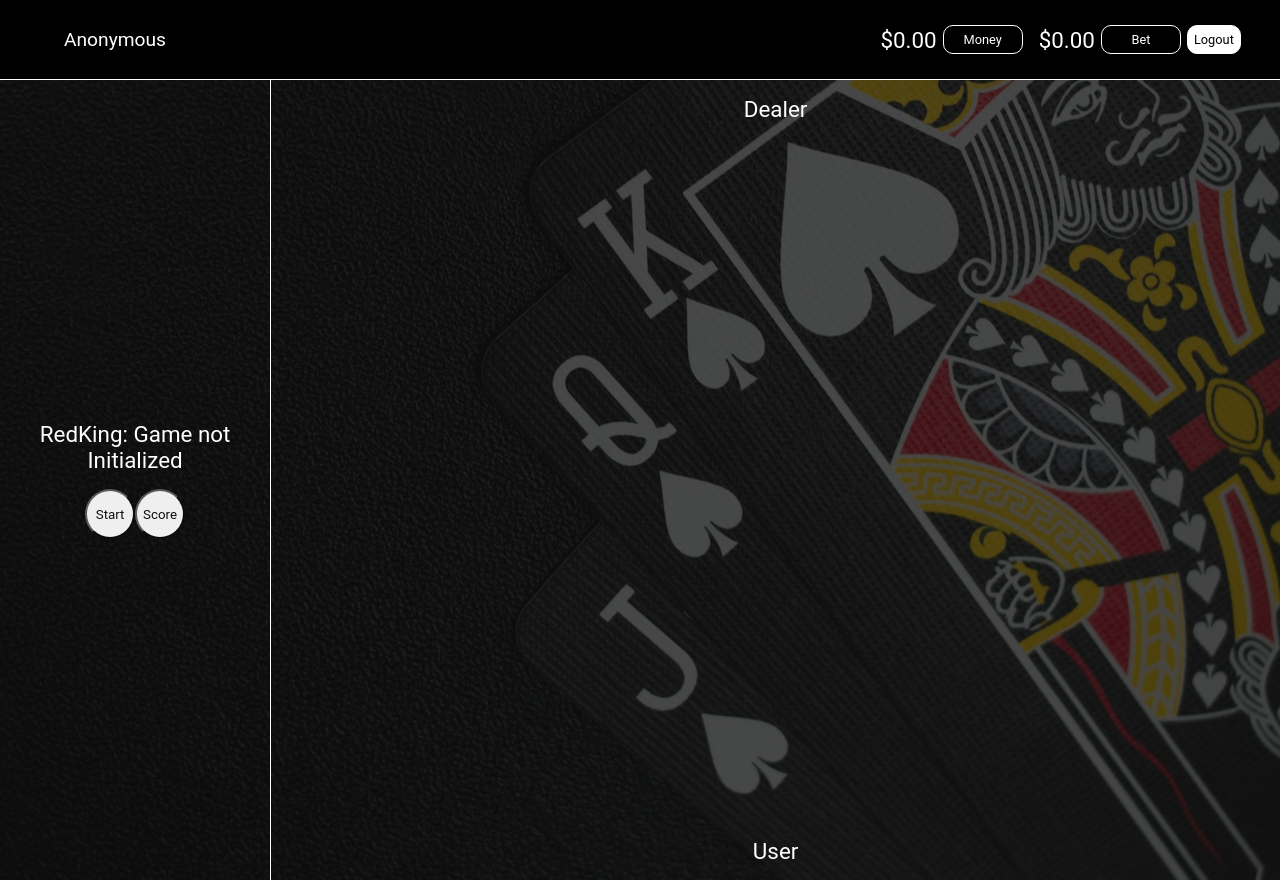
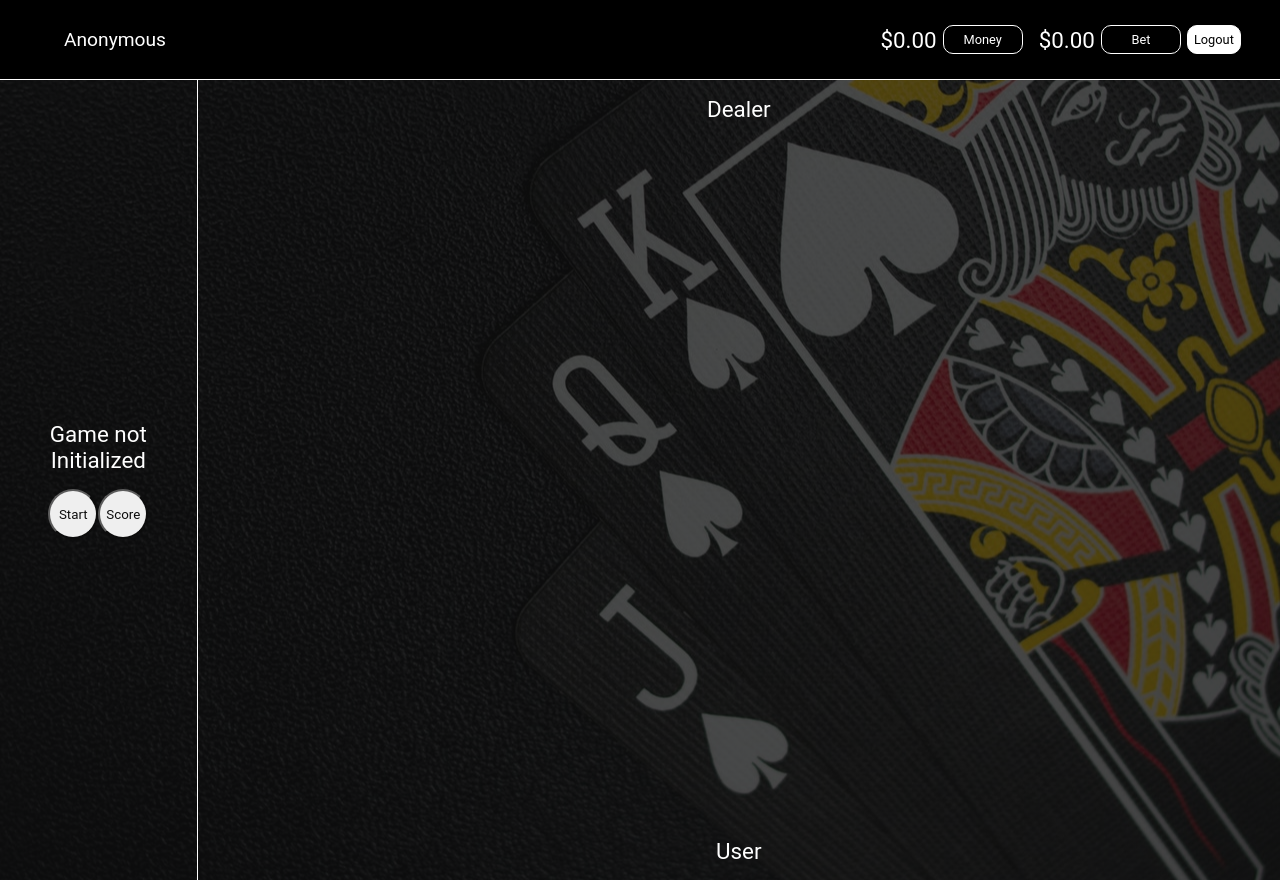
Before and after one commit to robpduo/RedKing, a React (Create React App) app in the folder blackjack-frontend/: page /playgame in a window 1280 px wide. Built offline with nearby package versions, Linux system fonts and the light colour scheme.

Commit message:
Loading added to game status

```diff
--- a/blackjack-frontend/src/Components/PlayGame/PlayGame.tsx
+++ b/blackjack-frontend/src/Components/PlayGame/PlayGame.tsx
@@ -94,8 +94,8 @@ export const PlayGame: React.FC<IDeck> = (deck: IDeck) => {
         <div className="selectionArea">
 
           {deckState.loading == false
-            ? <h1>RedKing: {gameState.gameStatus}</h1>
-            : <h1>RedKing: Loading -- Give us a Moment</h1>
+            ? <h1>{gameState.gameStatus}</h1>
+            : <h1>Loading -- Give us a Moment</h1>
           }
 
           {gameState.gameStatus.includes('Game not Initialized')
```
